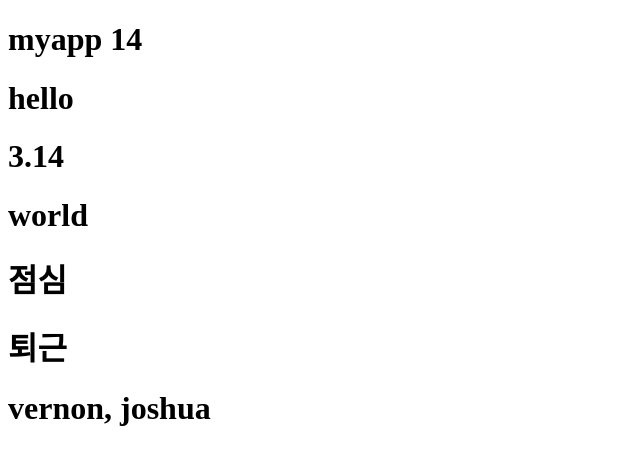
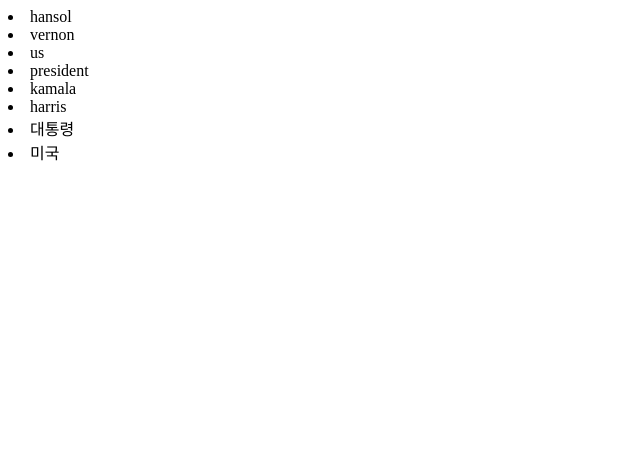
Before and after one commit to Jin19121/react20241105, a React (Vite) app: page / in a window 1280 px wide. Shown: the top 464 px of the page, without its empty margins (0-640 px from the left). Built offline with nearby package versions, Linux system fonts and the light colour scheme.

Commit message:
named & default export 연습

```diff
--- a/src/main.jsx
+++ b/src/main.jsx
@@ -1,9 +1,9 @@
 import { StrictMode } from "react";
 import { createRoot } from "react-dom/client";
-import MyApp14 from "./apps/MyApp14.jsx";
+import MeApp15 from "./practice/MeApp15.jsx";
 
 createRoot(document.getElementById("root")).render(
   <StrictMode>
-    <MyApp14 />
+    <MeApp15 />
   </StrictMode>,
 );
--- /dev/null
+++ b/src/practice/MeApp13.jsx
@@ -0,0 +1,7 @@
+const a = "hansol";
+const b = "vernon";
+const c = "us";
+const g = "president";
+
+export { a, b, g };
+export default c;
--- /dev/null
+++ b/src/practice/MeApp14.jsx
@@ -0,0 +1,6 @@
+const d = "kamala";
+const e = "harris";
+const f = "미국";
+const g = "대통령";
+export { d, e, g };
+export default f;
--- /dev/null
+++ b/src/practice/MeApp15.jsx
@@ -0,0 +1,20 @@
+import React from "react";
+import c, { a, b, g as en } from "./MeApp13.jsx";
+import f, { d, e, g as kr } from "./MeApp14.jsx";
+
+function MeApp15(props) {
+  return (
+    <div>
+      <li>{a}</li>
+      <li>{b}</li>
+      <li>{c}</li>
+      <li>{en}</li>
+      <li>{d}</li>
+      <li>{e}</li>
+      <li>{kr}</li>
+      <li>{f}</li>
+    </div>
+  );
+}
+
+export default MeApp15;
```
